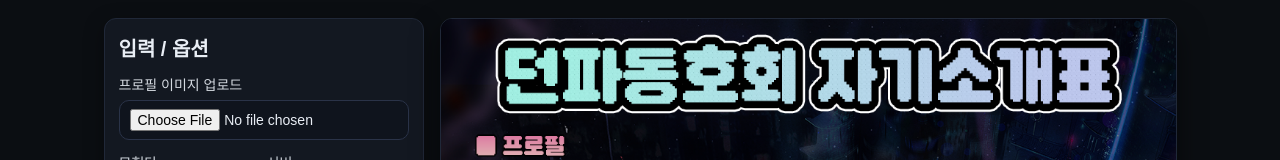
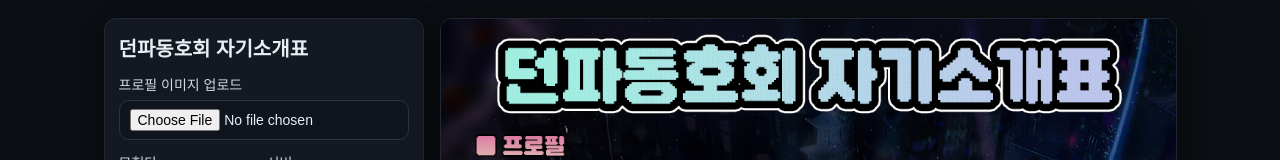
Before and after one commit to ddunin605/DNFCLUB, a plain HTML site: page index.html in a window 1280 px wide. Shown: the top 160 px of the page. Drawn offline with nearby package versions, Linux system fonts and the light colour scheme; a web font is replaced by a local one.

Commit message:
Update index.html

```diff
--- a/index.html
+++ b/index.html
@@ -50,7 +50,7 @@ button{width:100%; padding:12px; border:0; border-radius:12px; font-weight:700;
 <body>
 <div class="wrap">
   <div class="panel">
-    <h2>입력 / 옵션</h2>
+    <h2>던파동호회 자기소개표</h2>
 
     <div class="row">
       <label>프로필 이미지 업로드</label>
```
